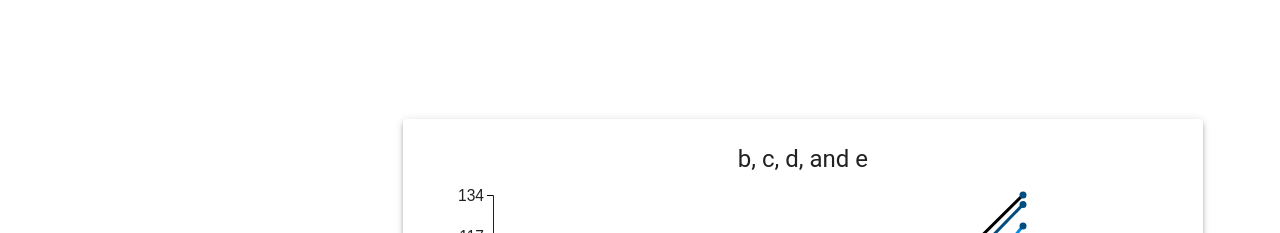
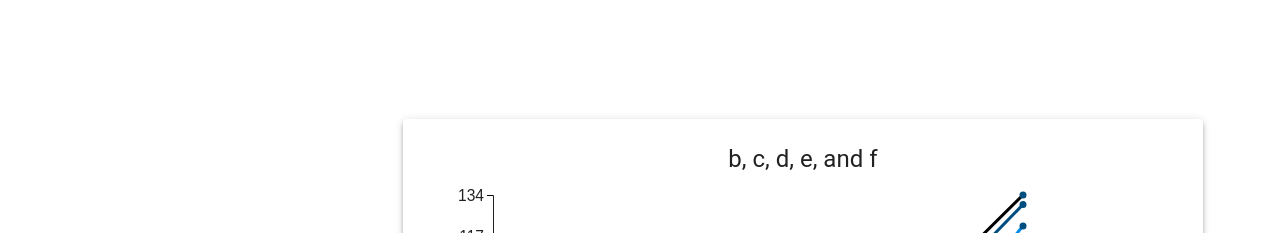
Before and after one commit to MalloryLeeWong/table-chart-app, a React (Create React App) app: page / in a window 1280 px wide. Shown: the top 233 px of the page. Built offline with nearby package versions, Linux system fonts and the light colour scheme.

Commit message:
fix: chart title

```diff
--- a/src/chart-wrapper.js
+++ b/src/chart-wrapper.js
@@ -33,8 +33,8 @@ class ChartWrapper extends Component {
     lineNames.forEach(function(name){
       titleArr.push(name)
     })
-    let titleStrFront = titleArr.slice(0, -2).join(', ')
-    let titleStrEnd = titleArr.slice(-2, -1)
+    let titleStrFront = titleArr.slice(0, -1).join(', ')
+    let titleStrEnd = titleArr.slice(-1)
     let titleStr = titleStrFront + ', and ' + titleStrEnd
 
     return (
```
